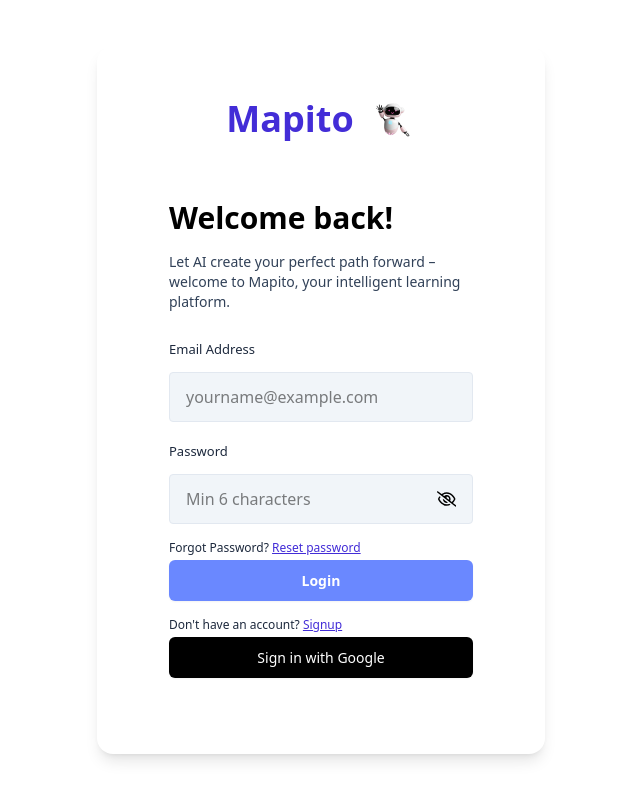
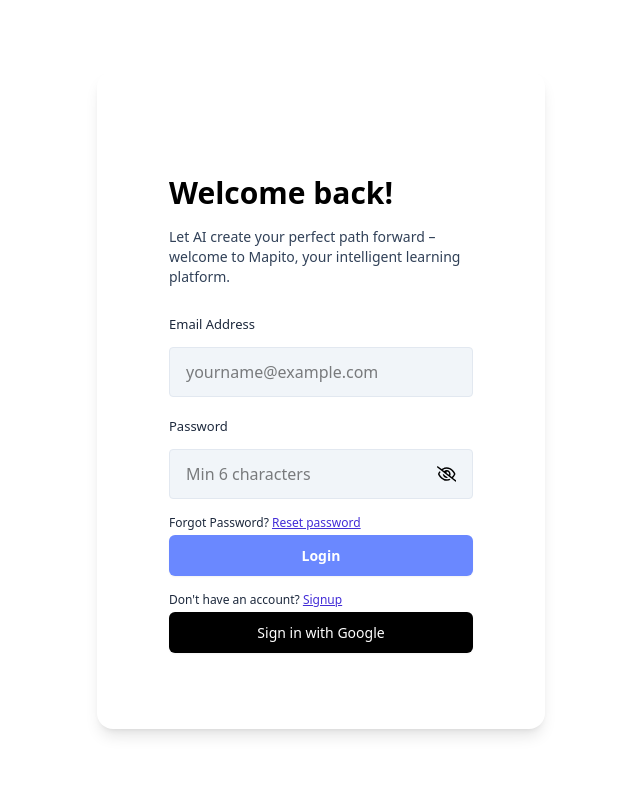
Before and after one commit to wintwah243/Mapito, a React (Vite) app in the folder mapito/: page /login in a window 1280 px wide. Shown: the whole page, without its empty margins (319-959 px from the left). Built offline with nearby package versions, Linux system fonts and the light colour scheme.

Commit message:
ui update

```diff
--- a/mapito/src/Auth/AuthLayout.jsx
+++ b/mapito/src/Auth/AuthLayout.jsx
@@ -7,8 +7,8 @@ const AuthLayout = ({ children }) => {
     <div className="w-screen min-h-screen flex justify-center items-center bg-white p-4">
       <div className="w-full max-w-md bg-white p-8 md:p-12 rounded-2xl shadow-lg">
         <Link to="/login" className="flex items-center gap-3 mb-8 justify-center">
-          <h2 className="text-4xl font-bold text-indigo-700">Mapito</h2>
-          <img src={robot} alt="robot Logo" className="w-[50px] h-[50px]" />
+{/*           <h2 className="text-4xl font-bold text-indigo-700">Mapito</h2>
+          <img src={robot} alt="robot Logo" className="w-[50px] h-[50px]" /> */}
         </Link>
         {children}
       </div>
```
